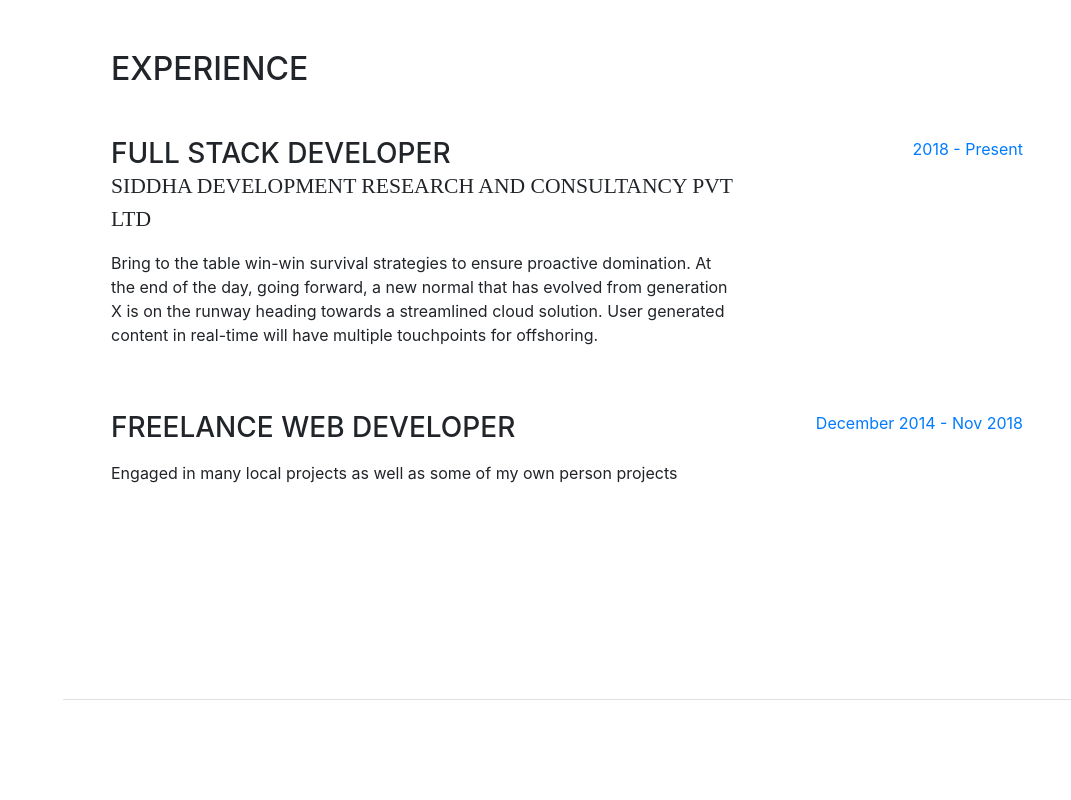
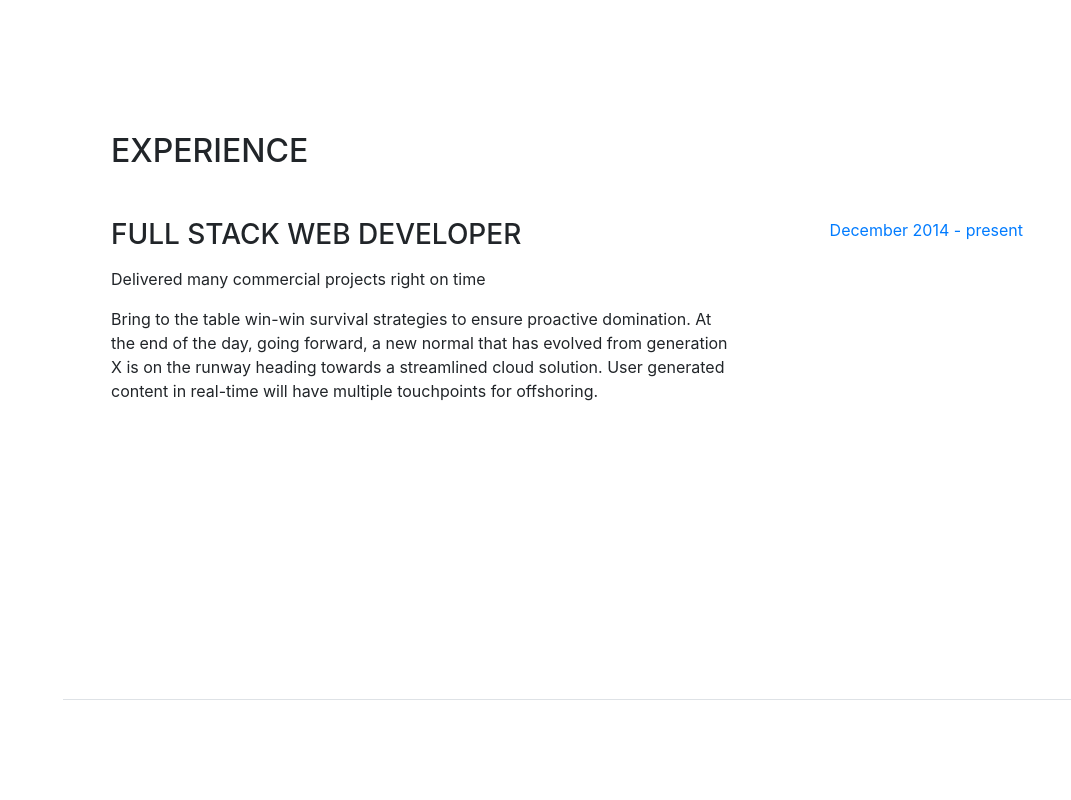
Before and after one commit to gudfun3/xyz, a website with bundled scripts: page index.html in a window 1280 px wide. Shown: the part 900-1700 px from the top of the page, without its empty margins (209-1280 px from the left). Built offline with nearby package versions, Linux system fonts and the light colour scheme; a web font is replaced by a local one.

Commit message:
changes to index file

```diff
--- a/index.html
+++ b/index.html
@@ -8,7 +8,7 @@
     <meta name="description" content="">
     <meta name="author" content="">
 
-    <title>Resume - Ashutosh Dang</title>
+    <title>Ashutosh Dang</title>
 
     <!-- Bootstrap core CSS -->
     <link href="vendor/bootstrap/css/bootstrap.min.css" rel="stylesheet">
@@ -121,24 +121,14 @@
 
                 <div class="resume-item d-flex flex-column flex-md-row mb-5">
                     <div class="resume-content mr-auto">
-                        <h3 class="mb-0">Full Stack Developer</h3>
-                        <div class="subheading mb-3"> Siddha Development Research and Consultancy Pvt Ltd</div>
+                        <h3 class="mb-0"> Full Stack Web Developer</h3>
+                        <div class="subheading mb-3"></div>
+                        <p> Delivered many commercial projects right on time</p>
                         <p>Bring to the table win-win survival strategies to ensure proactive domination. At the end of the day, going forward, a new normal that has evolved from generation X is on the runway heading towards a streamlined cloud solution.
                             User generated content in real-time will have multiple touchpoints for offshoring.</p>
                     </div>
                     <div class="resume-date text-md-right">
-                        <span class="text-primary"> 2018 - Present</span>
-                    </div>
-                </div>
-
-                <div class="resume-item d-flex flex-column flex-md-row mb-5">
-                    <div class="resume-content mr-auto">
-                        <h3 class="mb-0"> Freelance Web Developer</h3>
-                        <div class="subheading mb-3"></div>
-                        <p> Engaged in many local projects as well as some of my own person projects</p>
-                    </div>
-                    <div class="resume-date text-md-right">
-                        <span class="text-primary">December 2014 - Nov 2018</span>
+                        <span class="text-primary">December 2014 - present</span>
                     </div>
                 </div>
 
@@ -154,7 +144,7 @@
                         <h3 class="mb-0">Biju Patnaik University of Technology</h3>
                         <div class="subheading mb-3">BTech</div>
                         <div>Elcectronics and Communication Engg</div>
-                        <p>CGPA: 7.43</p>
+
                     </div>
                     <div class="resume-date text-md-right">
                         <span class="text-primary">August 2008 - Aug 2012</span>
```
